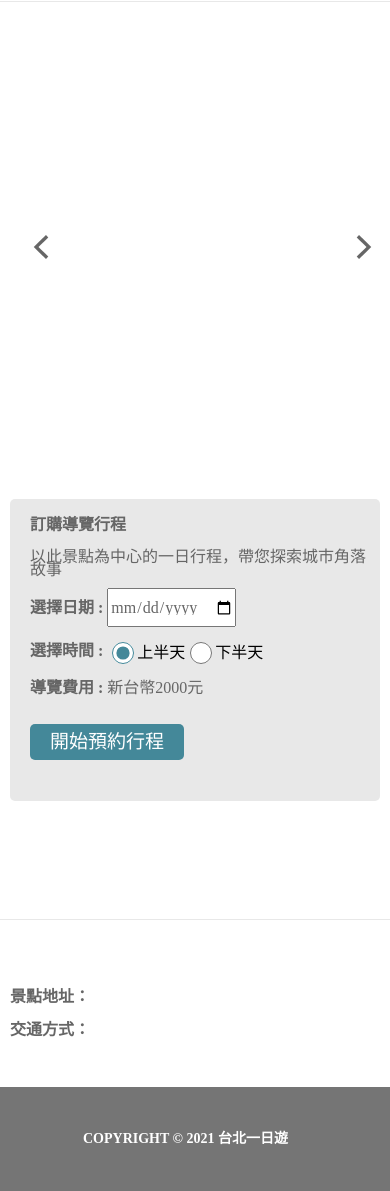
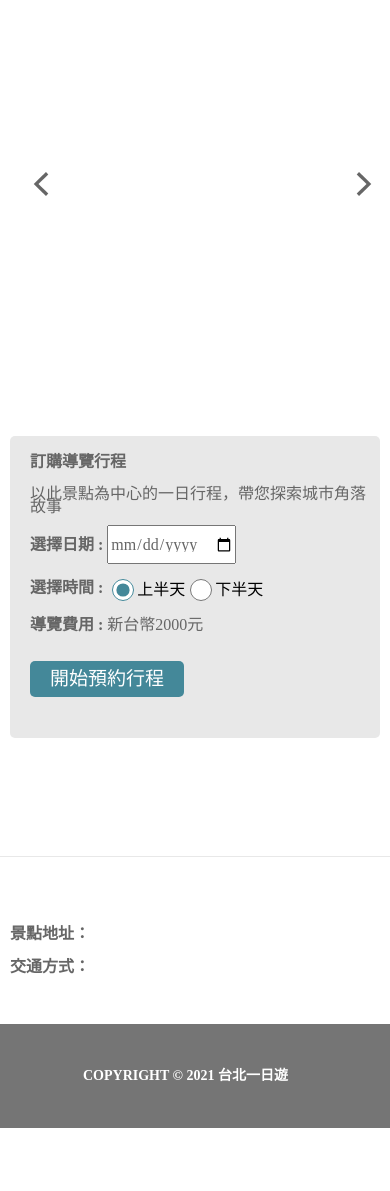
Before and after one commit to c20kyo1827/Taipei-one-day-tour, a Flask app: page /attraction/1 in a window 390 px wide. Shown: the part 54-1245 px from the top of the page. After the commit the page ends 1182 px from the top, so only its background shows below. Run offline with Flask 3, Linux system fonts and the light colour scheme; data that the repository does not hold is empty.

Commit message:
fix mobile spacing issue

```diff
--- a/static/css/attraction.css
+++ b/static/css/attraction.css
@@ -274,6 +274,9 @@
     .main{
         width: 100%;
     }
+    .horizontal-line--top-setting{
+        display: none;
+    }
     .image-panel{
         width: 100%;
         padding-left: 0px;
```
